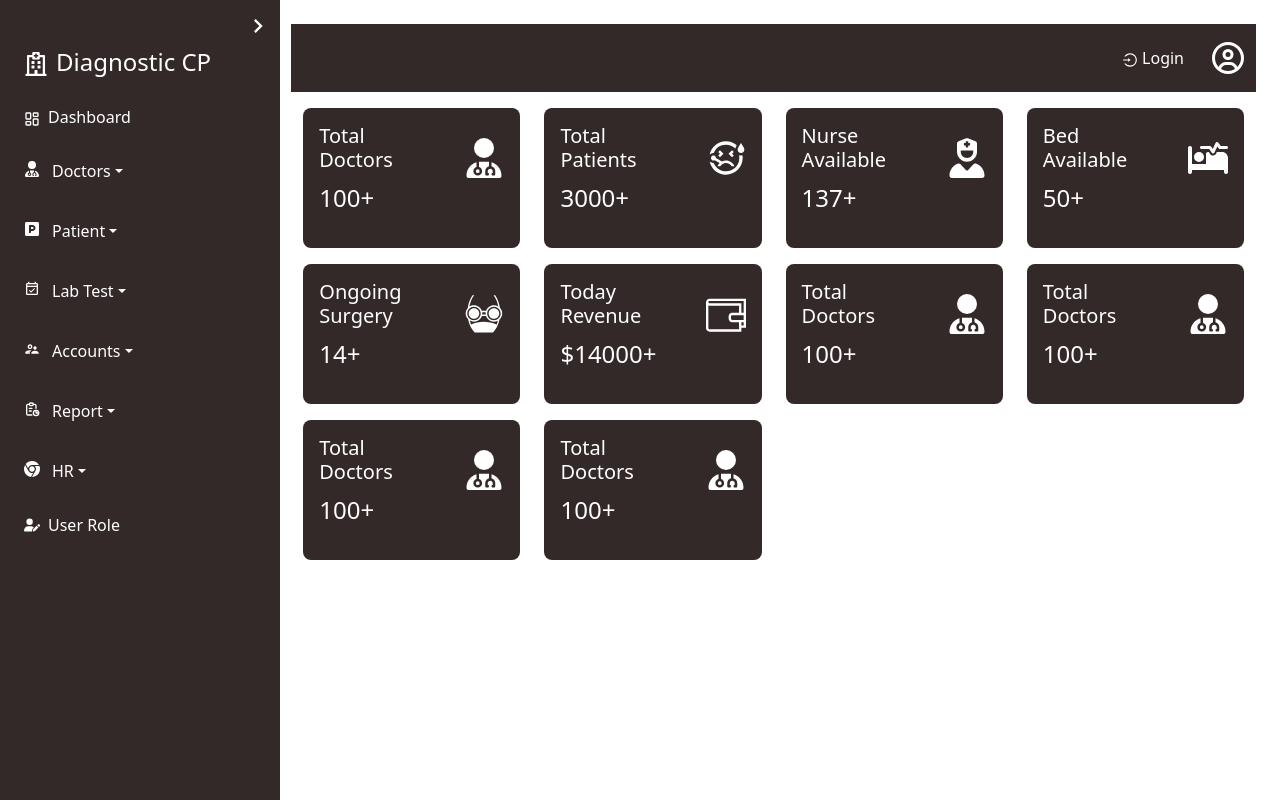
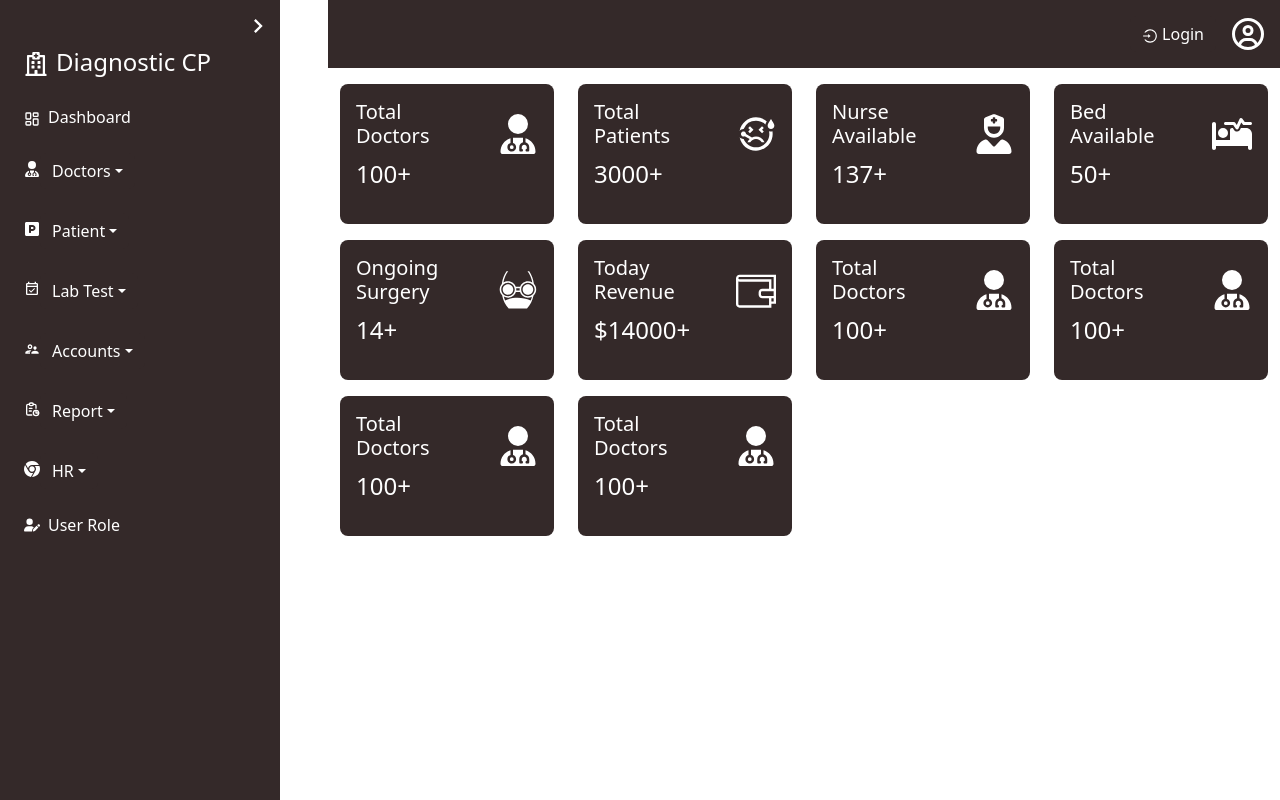
Before and after one commit to majbaulhoque/Hospital-Management-Systemstem, a React (Vite) app: page / in a window 1280 px wide. Built offline with nearby package versions, Linux system fonts and the light colour scheme.

Commit message:
solved resposiveness

```diff
--- a/src/Component/Navbar/Navabar.jsx
+++ b/src/Component/Navbar/Navabar.jsx
@@ -5,7 +5,7 @@ import { useNavigate } from "react-router-dom";
 const Navbar = () => {
     const navigate = useNavigate()
   return (
-    <nav className="d-flex gap-3 bg-white position-sticky pt-3 pb-3 top-0  container justify-content-end align-items-center custom-bg-main text-white text-end w-100">
+    <nav className="d-flex gap-3 bg-white position-sticky pt-3 pe-3 pb-3 top-0   justify-content-end align-items-center custom-bg-main text-white text-end w-100">
       <div className="d-flex gap-3 align-items-center">
         <button onClick={() => navigate('/login')} className="btn btn-primary custom-bg-main text-white border-0 ">
           <AiOutlineLogin className="me-1" />
--- a/src/Component/Sidebar/Sidebar.jsx
+++ b/src/Component/Sidebar/Sidebar.jsx
@@ -21,7 +21,7 @@ const Sidebar = () => {
   const [open, setOpen] = useState(true);
 
   return (
-    <div  className="position-fixed z-3" style={{ top: 0, left: 0, bottom: 0 }}>
+    <div  className="position-relative custom-position-fixed-mobile z-3" style={{ top: 0, left: 0, bottom: 0 }}>
       {/* Toggle Button  */}
       {!open && (
         <button
@@ -35,7 +35,7 @@ const Sidebar = () => {
       )}
 
       {/* Sidebar Content */}
-      <Collapse in={open} className="position-absolute z-2" dimension="width">
+      <Collapse in={open} className="position-relative custom-position-absolute-mobile z-2" dimension="width">
         <div
           id="sidebar"
           className="custom-sidebar-width overflow-y-scroll  text-white p-4 custom-bg-main "
--- a/src/Layout/MainLayout.jsx
+++ b/src/Layout/MainLayout.jsx
@@ -6,10 +6,10 @@ import "../assets/styles/sidebar/index.css"
 const MainLayout = () => {
   return (
     <div className="d-lg-flex  gap-5 w-100">
-      <div className="custom-sidebar-width">
+      <div className="">
         <Sidebar />
       </div>
-      <div className="p-4 w-100">
+      <div className=" w-100">
         <Navbar/>
         <Outlet />
       </div>
--- a/src/assets/styles/sidebar/index.css
+++ b/src/assets/styles/sidebar/index.css
@@ -55,8 +55,11 @@
     margin-top: 5px;
   }
 
-  /* @media (max-width:500px) {
-    .custom-sidebar-width {
-      width: auto;
+  @media (max-width:500px) {
+    .custom-position-absolute-mobile{
+      position: absolute !important;
     }
-  } */
+    .custom-position-fixed-mobile{
+      position: fixed !important;
+    }
+  }
```
